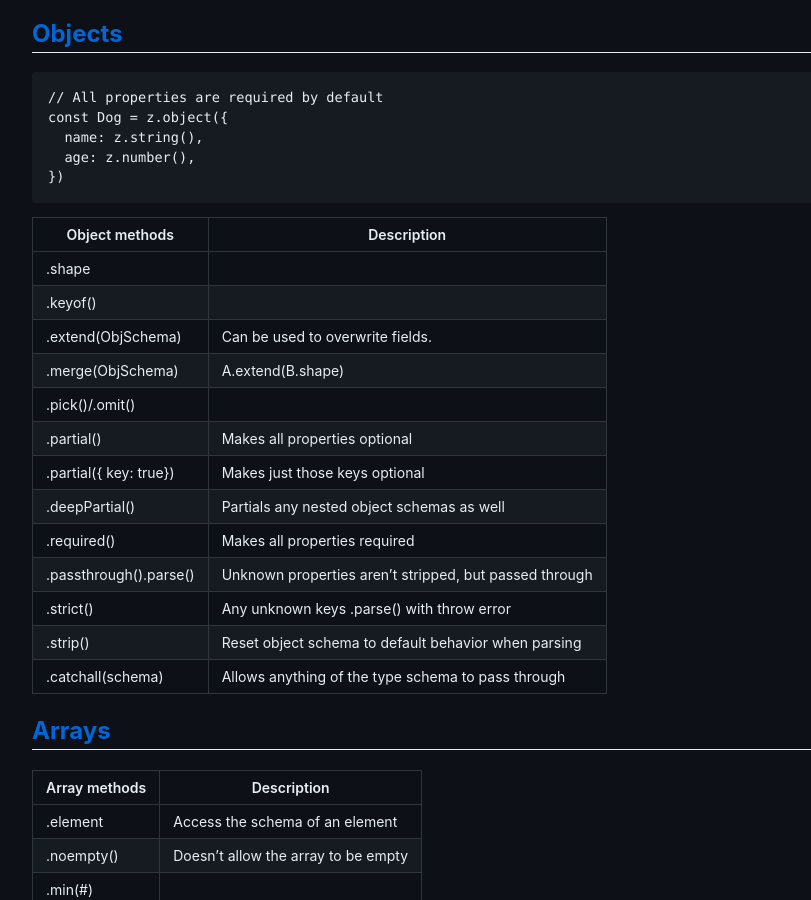
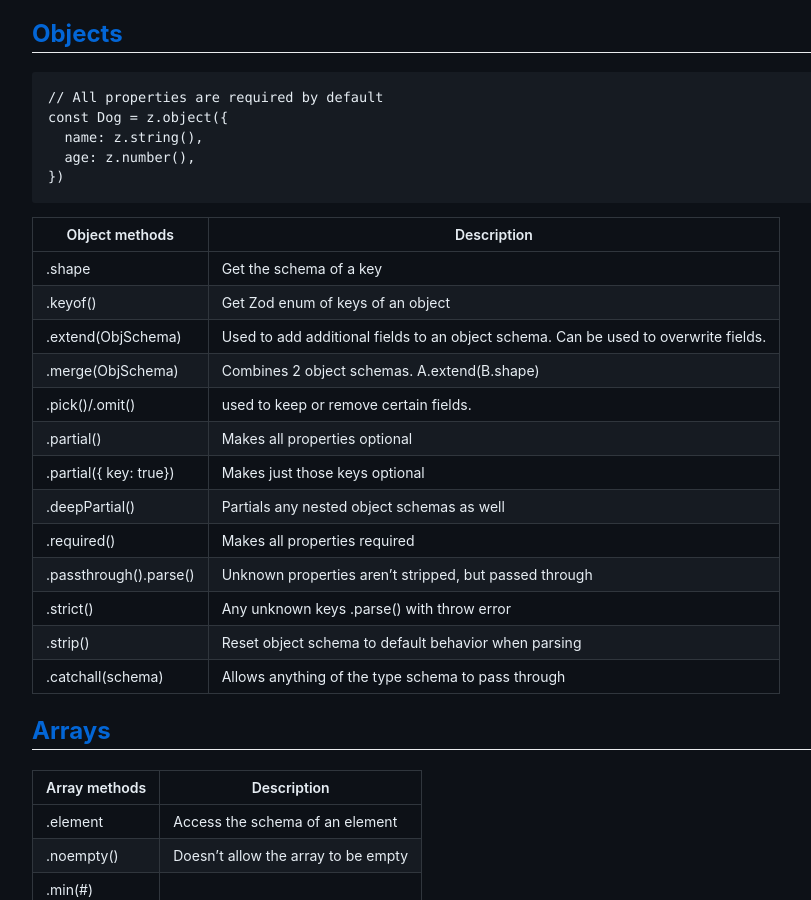
Before and after one commit to ryansheehy0/Cheat_Sheets, a Jekyll site: the page built from zod.md, in a window 1280 px wide and 900 px high, scrolled down 3759 px. Shown: the whole window, without its empty margins (6-817 px from the left). Built offline with Jekyll 4.4.1, drawn with Linux system fonts in a browser that asks for light colours; our own code applies the rules of GitHub Pages for plain Markdown files.

Commit message:
Makes some minor updates.

````diff
--- a/zod.md
+++ b/zod.md
@@ -150,21 +150,21 @@
 })
 ```
 
-| Object methods         | Description                                            |
-|------------------------|--------------------------------------------------------|
-| .shape                 |                                                        |
-| .keyof()               |                                                        |
-| .extend(ObjSchema)     | Can be used to overwrite fields.                       |
-| .merge(ObjSchema)      | A.extend(B.shape)                                      |
-| .pick()/.omit()        |                                                        |
-| .partial()             | Makes all properties optional                          |
-| .partial({ key: true}) | Makes just those keys optional                         |
-| .deepPartial()         | Partials any nested object schemas as well             |
-| .required()            | Makes all properties required                          |
-| .passthrough().parse() | Unknown properties aren't stripped, but passed through |
-| .strict()              | Any unknown keys .parse() with throw error             |
-| .strip()               | Reset object schema to default behavior when parsing   |
-| .catchall(schema)      | Allows anything of the type schema to pass through     |
+| Object methods         | Description                                                                         |
+|------------------------|-------------------------------------------------------------------------------------|
+| .shape                 | Get the schema of a key                                                             |
+| .keyof()               | Get Zod enum of keys of an object                                                   |
+| .extend(ObjSchema)     | Used to add additional fields to an object schema. Can be used to overwrite fields. |
+| .merge(ObjSchema)      | Combines 2 object schemas. A.extend(B.shape)                                        |
+| .pick()/.omit()        | used to keep or remove certain fields.                                              |
+| .partial()             | Makes all properties optional                                                       |
+| .partial({ key: true}) | Makes just those keys optional                                                      |
+| .deepPartial()         | Partials any nested object schemas as well                                          |
+| .required()            | Makes all properties required                                                       |
+| .passthrough().parse() | Unknown properties aren't stripped, but passed through                              |
+| .strict()              | Any unknown keys .parse() with throw error                                          |
+| .strip()               | Reset object schema to default behavior when parsing                                |
+| .catchall(schema)      | Allows anything of the type schema to pass through                                  |
 
 ## [Arrays](#table-of-contents)
 
````
Also changed, not shown: README.md (+1 -1 lines), React/react.md (+11 -7 lines), javascript.md (+5 -5 lines), nodejs.md (+1 -0 lines), typescript.md (+2 -2 lines).
